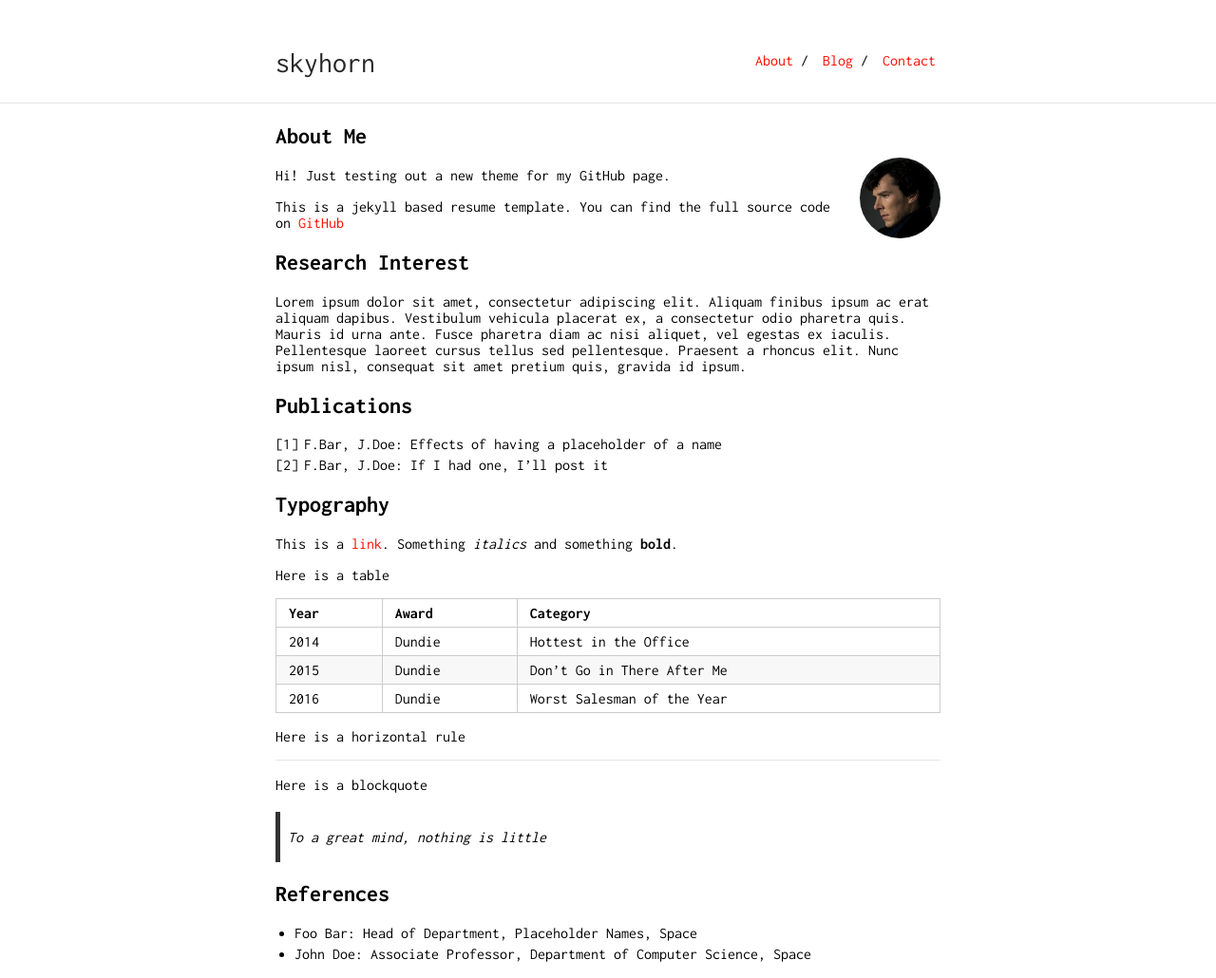
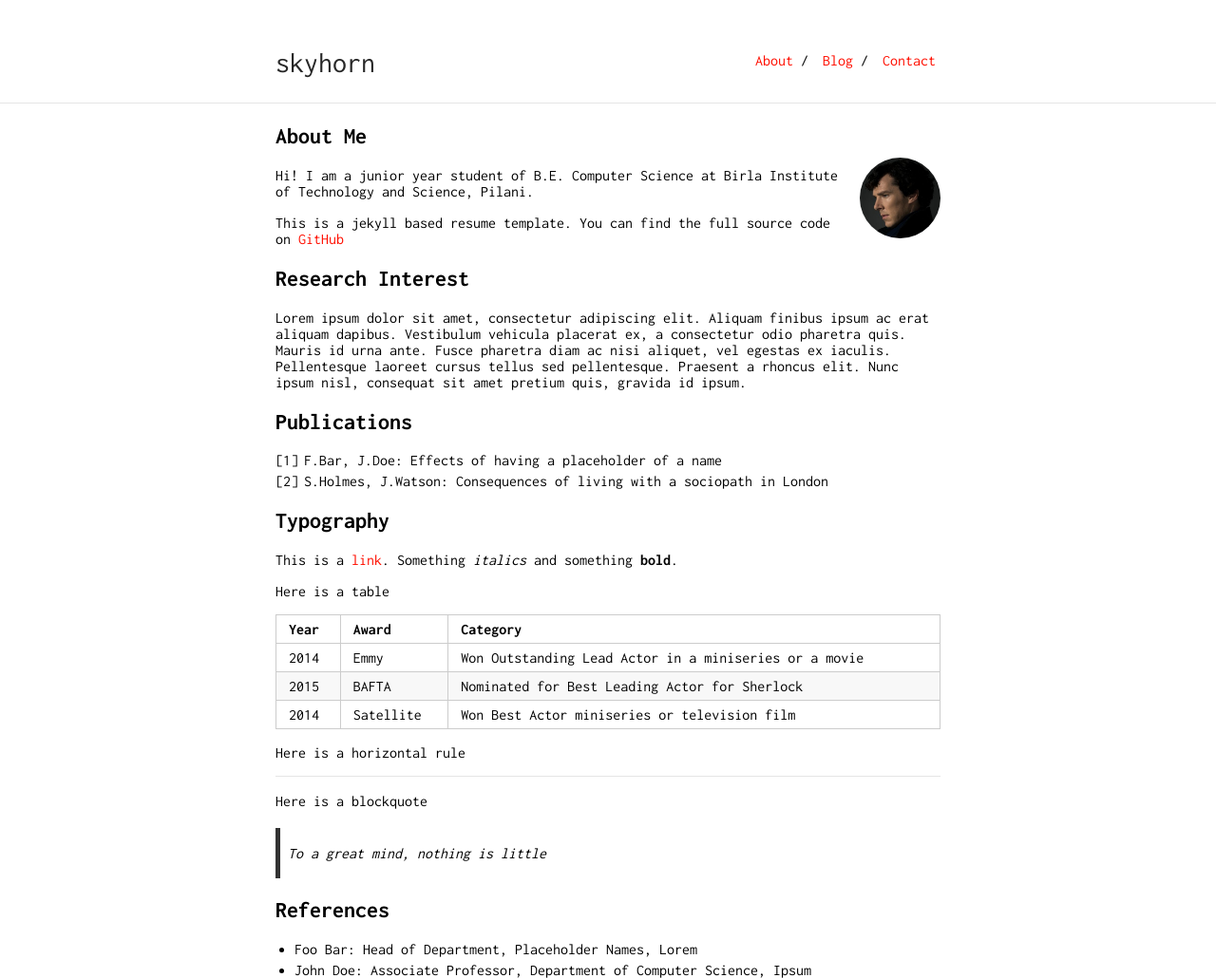
Before and after one commit to skyhorn/skyhorn.github.io, a Jekyll site: the page built from about.md, in a window 1280 px wide. Shown: the whole page at 95% size. Built offline with Jekyll 4.4.1, drawn with Linux system fonts in a browser that asks for light colours; our own code applies the rules of GitHub Pages for plain Markdown files.

Commit message:
Updating

```diff
--- a/_config.yml
+++ b/_config.yml
@@ -3,6 +3,7 @@
 baseurl: "/"
 
 markdown: kramdown
+#ins_logo: "./bits-logo.png"
 
 tracking_id: #
 
--- a/about.md
+++ b/about.md
@@ -6,7 +6,7 @@ layout: default
 
 <img class="profile-picture" src="sherlock.jpg">
 
-Hi! Just testing out a new theme for my GitHub page.
+Hi! I am a junior year student of B.E. Computer Science at Birla Institute of Technology and Science, Pilani.
 
 This is a jekyll based resume template. You can find the full source code on [GitHub](https://github.com/bk2dcradle/researcher)
 
@@ -17,7 +17,7 @@ Lorem ipsum dolor sit amet, consectetur adipiscing elit. Aliquam finibus ipsum a
 ## Publications
 
 1. F.Bar, J.Doe: Effects of having a placeholder of a name
-2. F.Bar, J.Doe: If I had one, I'll post it
+2. S.Holmes, J.Watson: Consequences of living with a sociopath in London
 
 ## Typography
 
@@ -27,9 +27,9 @@ Here is a table
 
 Year | Award | Category
 -----|-------|--------
-2014 | Dundie  | Hottest in the Office
-2015 | Dundie | Don't Go in There After Me
-2016 | Dundie | Worst Salesman of the Year
+2014 | Emmy  | Won Outstanding Lead Actor in a miniseries or a movie
+2015 | BAFTA | Nominated for Best Leading Actor for Sherlock
+2014 | Satellite | Won Best Actor miniseries or television film
 
 Here is a horizontal rule
 
@@ -41,5 +41,5 @@ Here is a blockquote
 
 ## References
 
-* Foo Bar: Head of Department, Placeholder Names, Space
-* John Doe: Associate Professor, Department of Computer Science, Space
+* Foo Bar: Head of Department, Placeholder Names, Lorem
+* John Doe: Associate Professor, Department of Computer Science, Ipsum
```
Also changed, not shown: contact.md (+5 -3 lines), _sass/_style.scss (line endings or trailing spaces), bits-logo.png (added).
